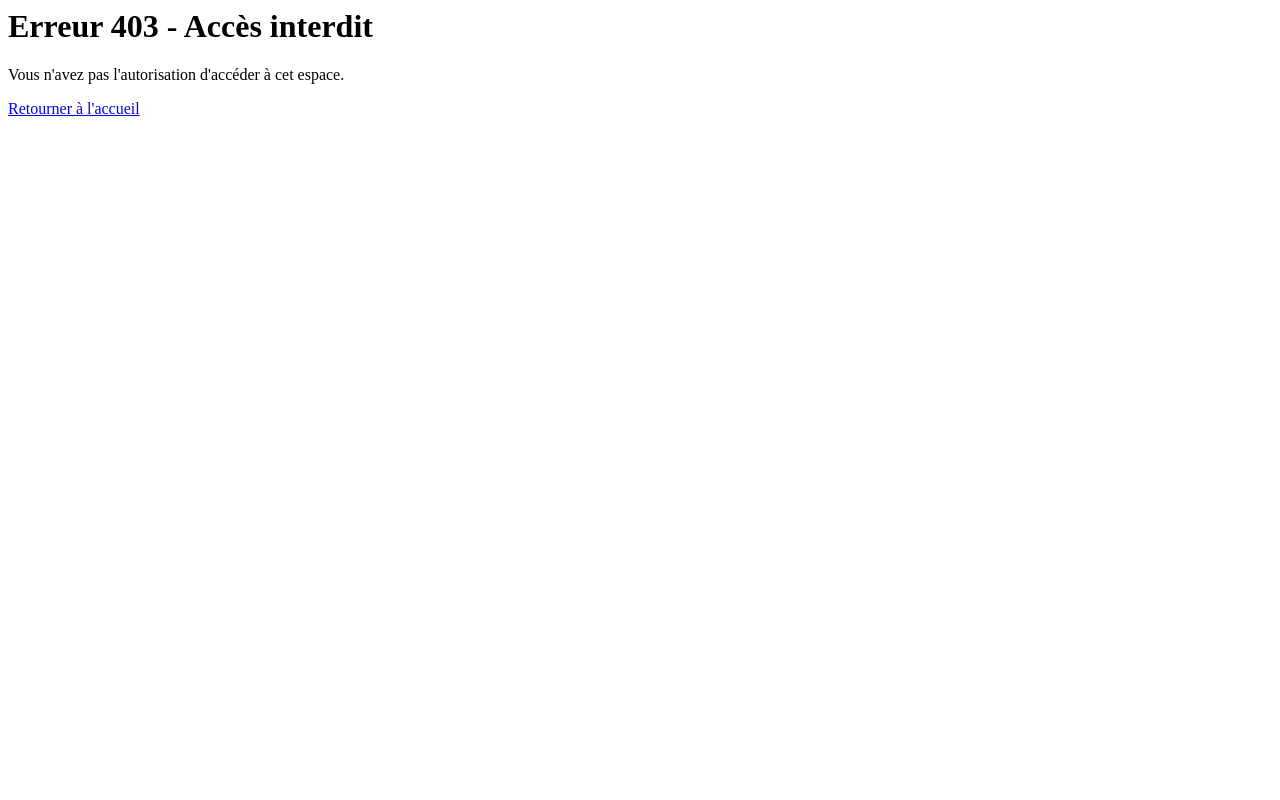
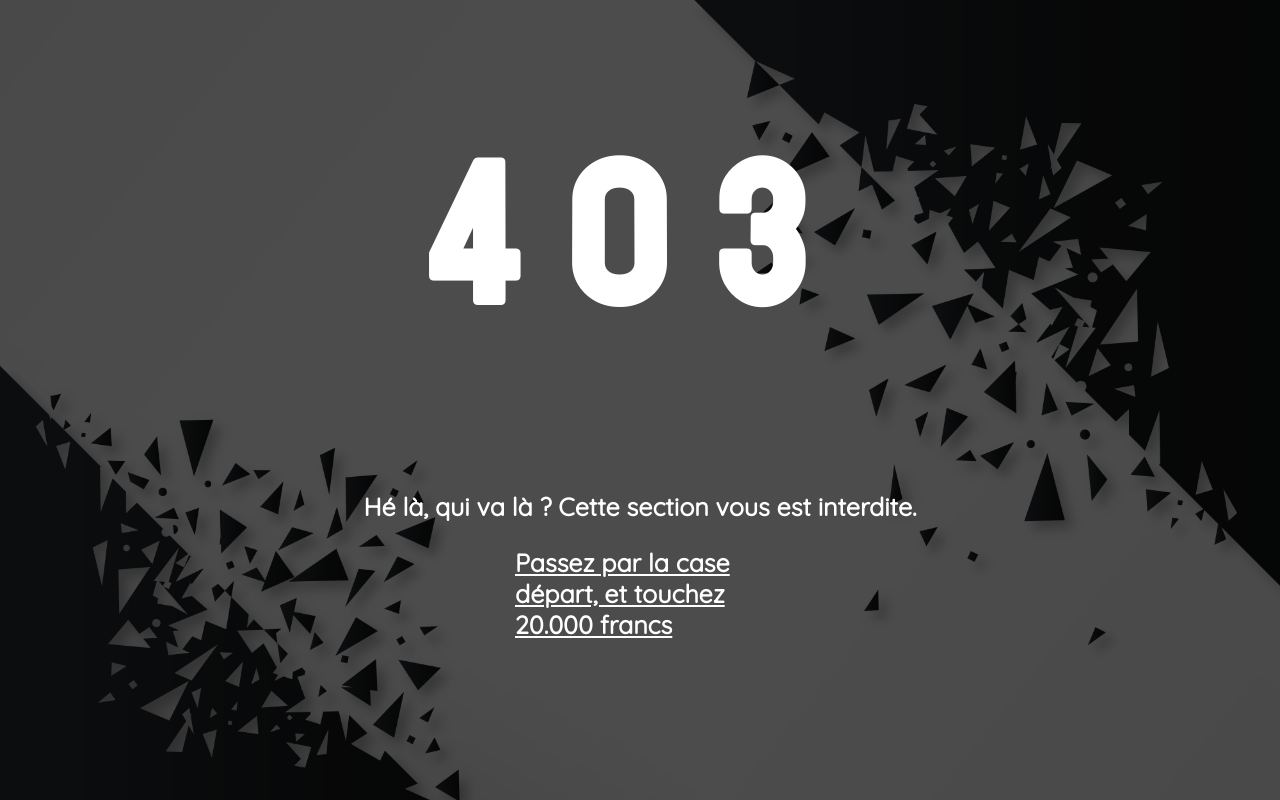
Before and after one commit to Balgr/blog, a PHP site: template app/views/403.html.twig in a window 1280 px wide. Run offline with PHP 8.4, Linux system fonts and the light colour scheme; the template is opened without the code that fills it, so the values that code supplies are empty; some libraries are stand-ins or nearby versions.

Commit message:
Redesign of pages 404 and 403

```diff
--- a/app/views/403.html.twig
+++ b/app/views/403.html.twig
@@ -1,12 +1,90 @@
 <html>
 <head>
     <meta charset="UTF-8">
-    <title>Farem - Accès interdit</title>
+    <title>Farem - Page inexistante</title>
+    <link href="https://fonts.googleapis.com/css?family=Staatliches|Quicksand" rel="stylesheet">
+    <style>
+        html, body {
+            padding: 0;
+            margin: 0;
+            color: #bfbfbf;
+            font-weight: bold;
+        }
+        a {
+            color: white;
+            text-align: center;
+        }
+        .background {
+            height: 100vh;
+            width: 100vw;
+            background-image: url("/public/frontend/404.png");
+            background-repeat: no-repeat;
+            background-size: cover;
+            /*filter: grayscale(50%) brightness(50%);
+            -webkit-filter: grayscale(50%) brightness(50%);*/
+            filter: grayscale(30%) brightness(30%);
+            -webkit-filter: grayscale(30%) brightness(30%);
+        }
+
+        .content-not-found {
+            text-align: center;
+            position: absolute;
+            top: 30%;
+            left: 50%;
+            transform: translateY(-50%) translateX(-50%);
+        }
+        .content-not-found h1 {
+            font-family: Staatliches, sans-serif;
+            font-size: 200px;
+            z-index: -1;
+            letter-spacing: 50px;
+            color: white;
+        }
+
+
+
+        .letter-45 {
+            display: inline-block;
+            vertical-align: top;
+            /*transform: scaleX(1); /* Or also:   rotateY(180deg) */
+            transform: rotate({{ degres[0] }}deg);
+        }
+        .letter-13 {
+            display: inline-block;
+            vertical-align: top;
+            /*transform: scaleX(1); /* Or also:   rotateY(180deg) */
+            transform: rotate({{ degres[1] }}deg);
+        }
+        .letter-67 {
+            display: inline-block;
+            vertical-align: top;
+            /*transform: scaleX(1); /* Or also:   rotateY(180deg) */
+            transform: rotate({{ degres[2] }}deg);
+        }
+
+        .action-404 {
+            font-family: Quicksand, sans-serif;
+            font-size: 25px;
+            position: absolute;
+            bottom: 20%;
+            left: 50%;
+            transform: translateX(-50%);
+            color: white;
+        }
+    </style>
 </head>
 
+
 <body>
-    <h1>Erreur 403 - Accès interdit</h1>
-    <p>Vous n'avez pas l'autorisation d'accéder à cet espace.</p>
-    <p><a href="/">Retourner à l'accueil</a></p>
+<div class="background">
+</div>
+
+<div class="content-not-found">
+    <h1><span class="letter-45">4</span><span class="letter-13">0</span><span class="letter-67">3</span></h1>
+</div>
+    <div class="action-404">
+        <p>Hé là, qui va là ? Cette section vous est interdite.</p>
+        <p style="width: 250px; margin: auto;"><a href="/">Passez par la case départ, et touchez 20.000 francs</a></p>
+    </div>
 </body>
 </html>
```
Also changed, not shown: app/Controller/ErrorController.php (+24 -2 lines), app/views/404.html.twig (+84 -3 lines), public/frontend/404.png (added).
